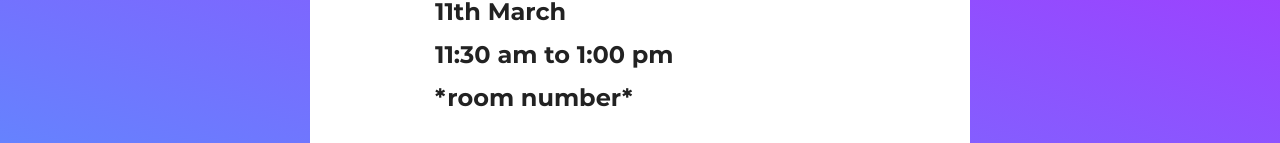
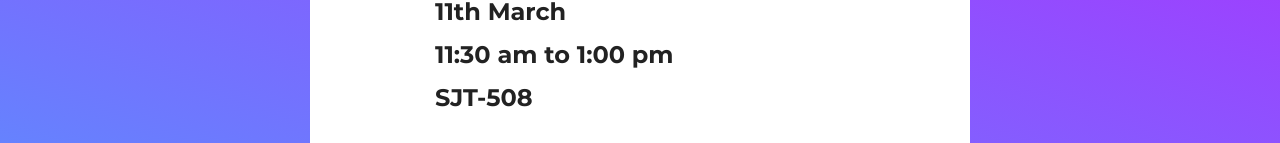
Before and after one commit to vivekmurali/thepc-ccs, a website: page public/index.html in a window 1280 px wide. Shown: the part 306-449 px from the top of the page. Drawn offline with Linux system fonts and the light colour scheme.

Commit message:
Room number

```diff
--- a/public/index.html
+++ b/public/index.html
@@ -27,7 +27,7 @@
                             <li>Only for first years</li>
                             <li>11th March</li>
                             <li>11:30 am to 1:00 pm</li>
-                            <li>*room number*</li>
+                            <li>SJT-508</li>
                         </b>
                         </ul>
                         <div class="form-group">
```
